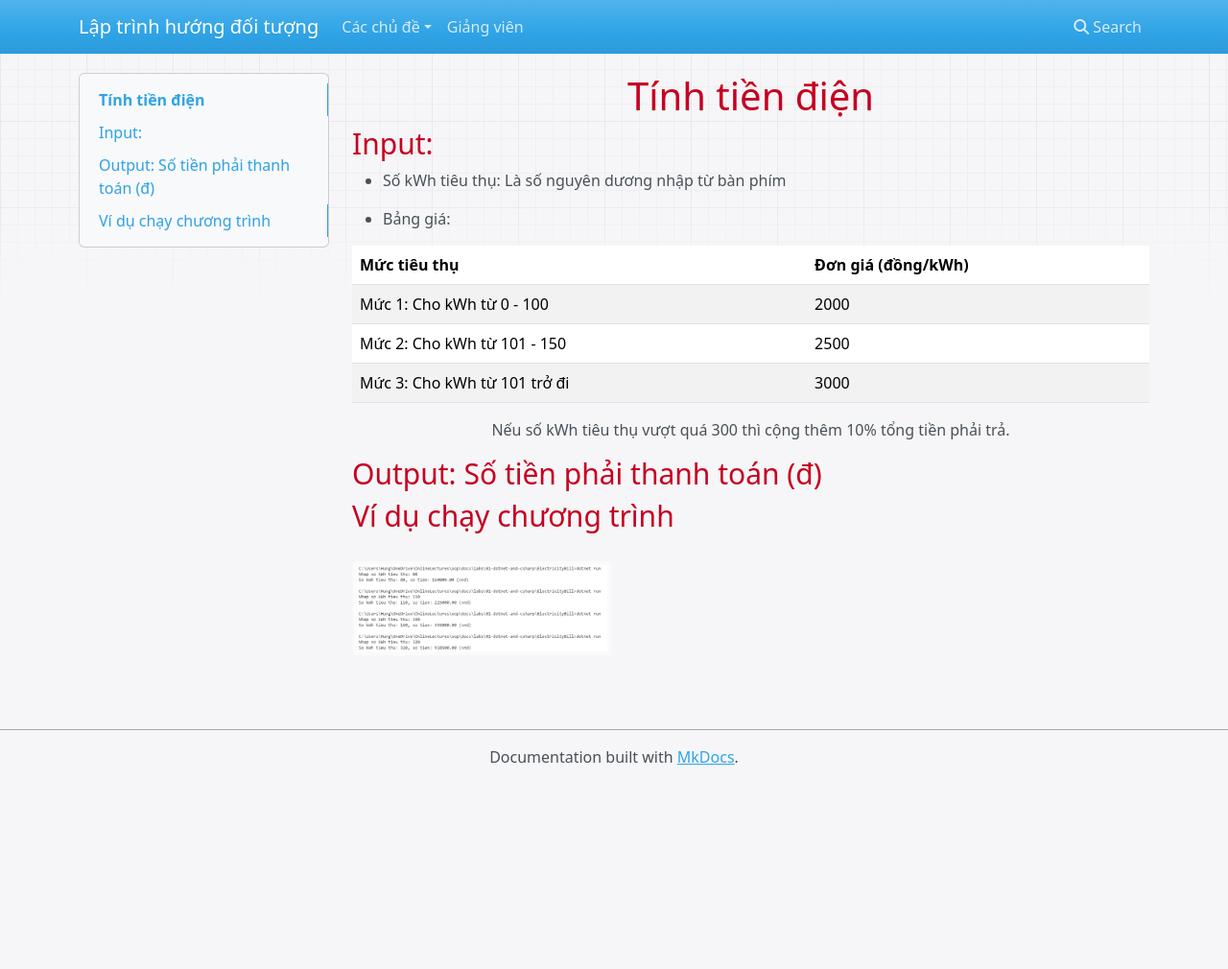
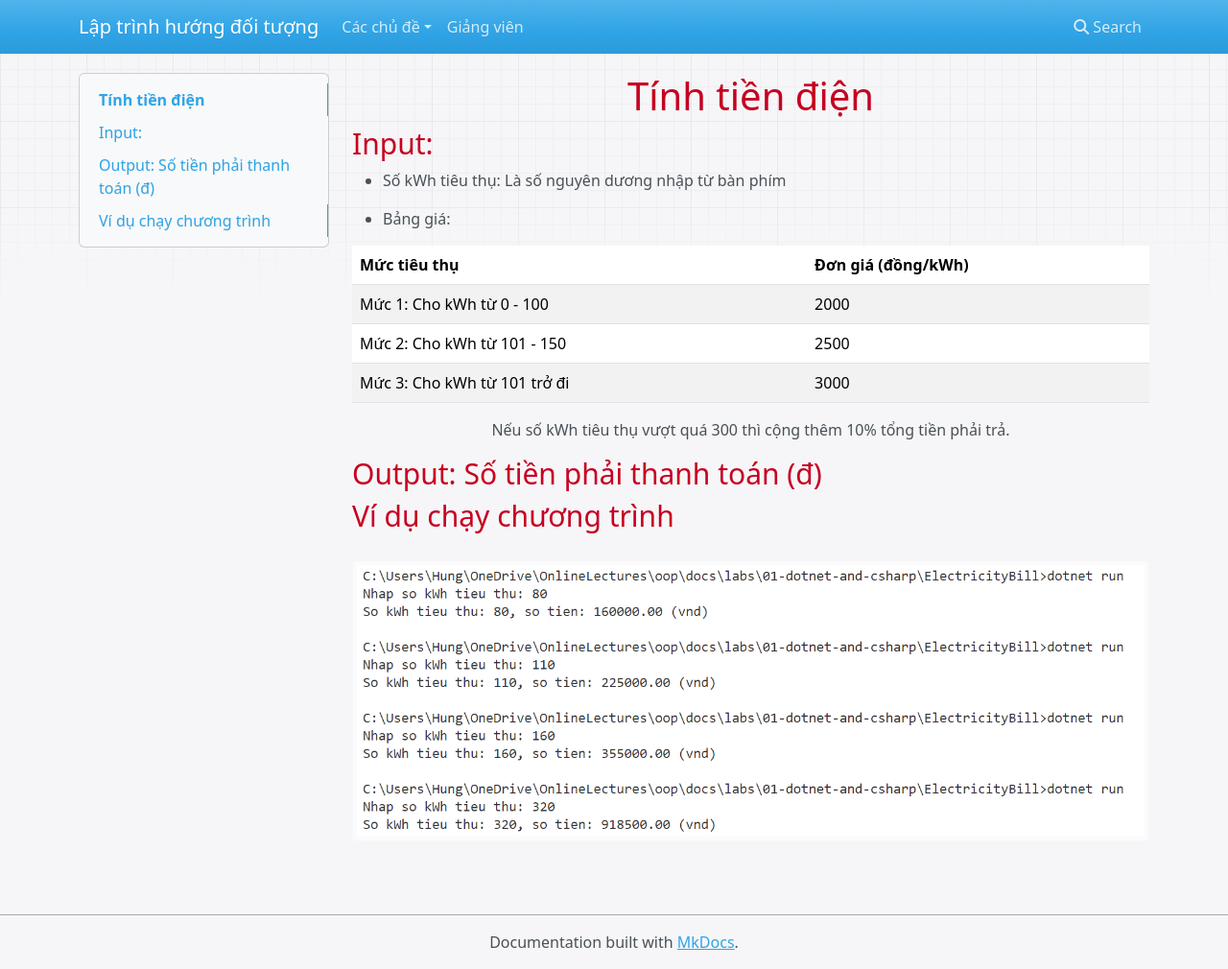
Before and after one commit to nd-hung/python-programming, an MkDocs documentation site: the page built from docs/labs/01-dotnet-and-csharp/electricitybill/README.md, in a window 1280 px wide and 1010 px high. Shown: the whole window at 96% size. Built offline with MkDocs 1.6.1, drawn with Linux system fonts in a browser that asks for light colours; nearby versions of some CDN libraries; old or Windows-style settings are respelled for this version of MkDocs.

Commit message:
Fixed img view size

```diff
--- a/docs/labs/01-dotnet-and-csharp/electricitybill/README.md
+++ b/docs/labs/01-dotnet-and-csharp/electricitybill/README.md
@@ -17,4 +17,4 @@ Nếu số kWh tiêu thụ vượt quá 300 thì cộng thêm 10% tổng tiền
 
 ## Ví dụ chạy chương trình
 
-<img src="ElectricityBillRun.PNG" alt="Run example" style="height: 100px;"/>
+<img src="ElectricityBillRun.PNG" alt="Run example"/>
```
